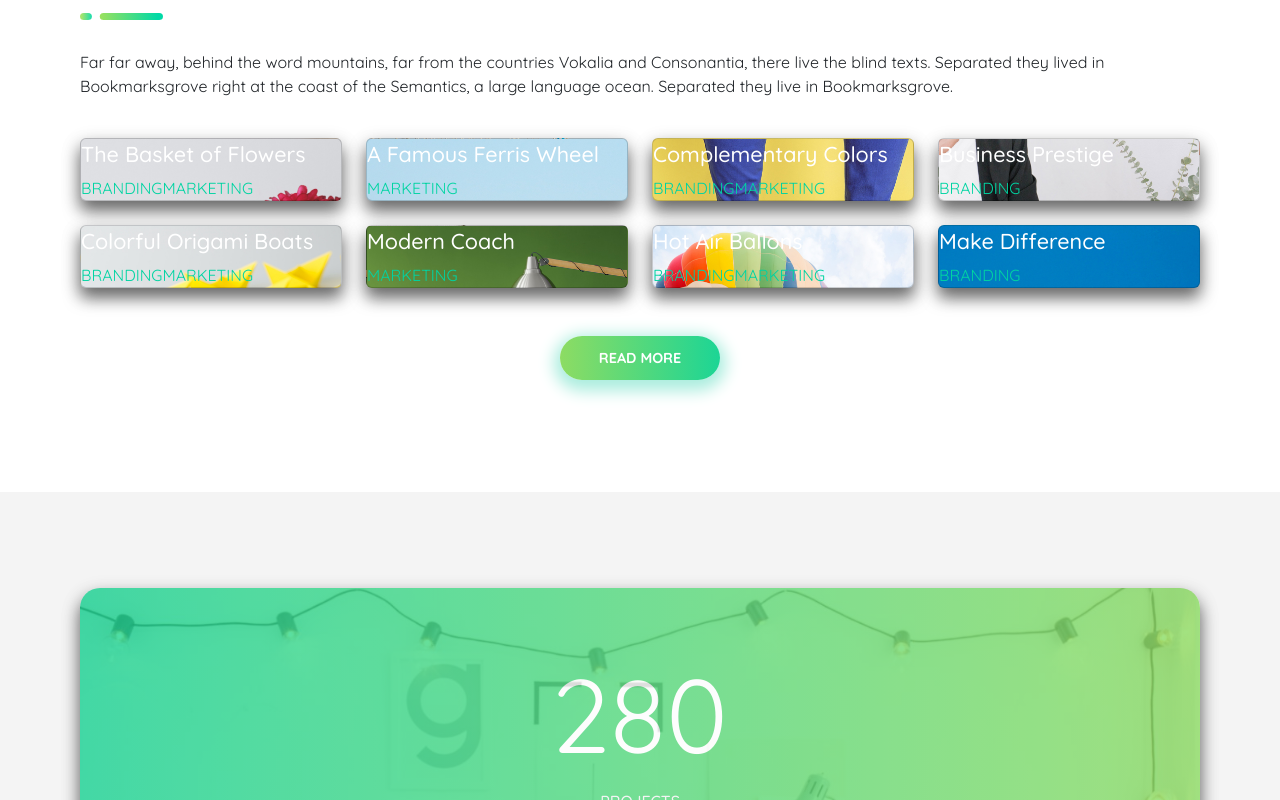
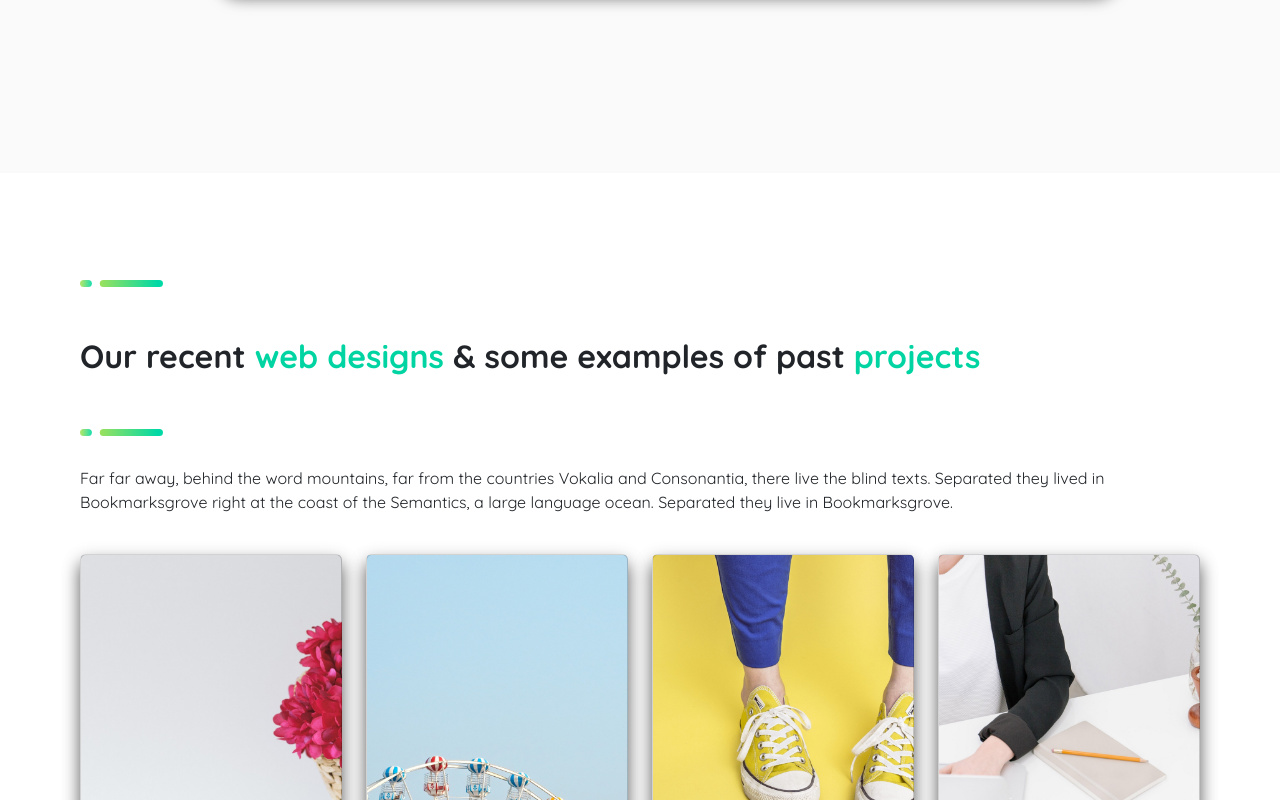
Before and after one commit to CosimoA/proj-html-vuejs, a Vue app: page / in a window 1280 px wide. Shown: the part 4300-5100 px from the top of the page. Built offline with nearby package versions, Linux system fonts and the light colour scheme.

Commit message:
add: hover effects and correct section

```diff
--- a/src/pages/Home.vue
+++ b/src/pages/Home.vue
@@ -144,7 +144,7 @@
                 </div> <!--end slider-wrapper-->
             </div> <!--end container-->
         </section> <!--end section-->
-        <section>
+        <section style="padding: 6em 5em;">
             <div class="features d-flex flex-column justify-content-between">
                 <div class="feat_text d-flex flex-column align-items-center">
                     <p id="elegant"> We Are Here To Make Your <span>Website</span> Look More <span>Elegant</span> And
@@ -204,7 +204,7 @@
                 </div> <!--end featcard_container-->
             </div> <!--end features-->
         </section>
-        <section style="background-color: #fafafa; margin-top: 4em; height: 1080px">
+        <section style="background-color: #fafafa; margin-top: 4em; height: 1400px">
             <div class="mission">
                 <div class="miss_text p-2">
                     <p style=" font-size: 3em;">Learn more about our <span>missions</span></p>
@@ -247,7 +247,7 @@
                     <div class="row mt-3 row-cols-1 row-cols-md-2 row-cols-lg-4 g-4">
 
                         <div class="col" v-for="(design, index) in webDesigns" :key="index">
-                            <div class="card" :style="{ backgroundImage: design.image }">
+                            <div class="card card-design" :style="{ backgroundImage: design.image }">
                                 <div class="info-card">
                                     <h4 class="col-title"><a href="#">{{ design.title }}</a></h4>
                                     <div class="entry-content">
@@ -257,7 +257,6 @@
                                 </div>
                             </div>
                         </div>
-
 
                     </div> <!--row-->
                 </div> <!--end project container-->
@@ -526,7 +525,7 @@
                 </div> <!--end jumbo container-->
             </div> <!--end j colored-->
         </section> <!--end jumbo-->
-        <section style="height: 720px;">
+        <section style="margin-bottom: 500px;">
             <div class="blog d-flex flex-column justify-content-between">
                 <div class="blog_text d-flex flex-column align-items-center">
                     <p id="elegant">Latest News & Our<span> Blog</span>
--- a/src/styles/home.scss
+++ b/src/styles/home.scss
@@ -137,10 +137,33 @@
     position: relative;
 }
 
-.card {
-    transition: all 1.5s ease;
+.info-card {
+    padding: 110px 30px 100px 20px;
+    /* Aggiunto padding in basso e sui lati */
+    opacity: 0;
+    transition: opacity 0.5s ease;
+    background-image: linear-gradient(to right, #8ddc63, #1cd595);
     height: 100%;
+}
+
+.col-title {
+    font-size: 2em;
+}
+
+.entry-content span {
+    color: #ffffff;
+    margin-right: 10px;
+}
+
+.card-design {
+    height: 100%;
+    width: 100%;
+    background-repeat: no-repeat;
     background-size: cover;
+
+    &:hover .info-card {
+        opacity: 0.9;
+    }
 }
 
 .box_card {
@@ -149,7 +172,6 @@
     position: absolute;
     top: 0;
     left: 0;
-
 }
 
 .box_man {
@@ -265,6 +287,16 @@
     top: 80%;
     left: 25px;
     box-shadow: 0 10px 16px 0 rgba(0, 0, 0, 0.514), 0 6px 20px 0 rgba(0, 0, 0, 0.19);
+    transition: all 0.7s ease;
+}
+
+
+.card_alex:hover {
+    background-image: linear-gradient(to left, #8ddc63, #1cd595);
+    transition: 2s;
+    transform: scale(1.05);
+    border-radius: 15px;
+    color: #ffffff !important;
 }
 
 .posts {
```
